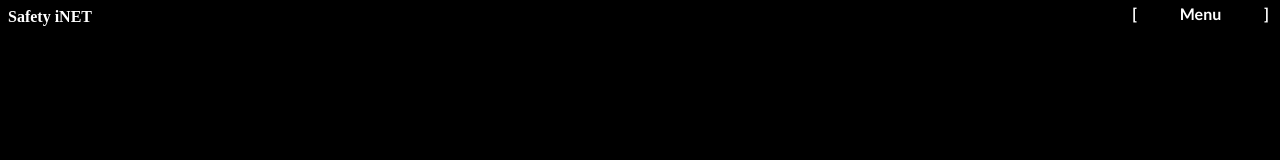
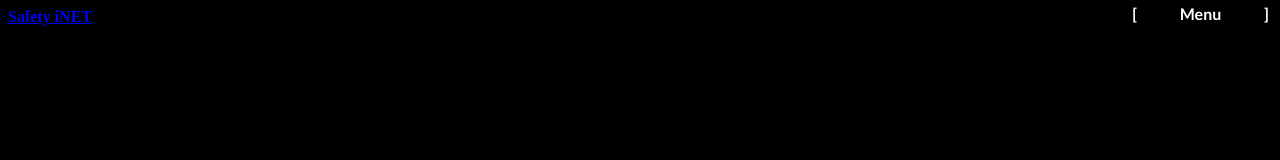
Before and after one commit to InfoSecREDD/SIN-Main, a plain HTML site: page index.html in a window 1280 px wide. Drawn offline with Linux system fonts and the light colour scheme.

Commit message:
Update index.html

```diff
--- a/index.html
+++ b/index.html
@@ -9,7 +9,7 @@
 
 <!-- potential combined list option-->
 <body tabindex="0">
-<font color="white"><b>Safety iNET</b></font align="left">
+    <font color="white"><b><a href="index.html">Safety iNET</a></b></font align="left">
     <div class="dropdown" style="position:absolute; right:7px; top:0;">
         <button class="dropbtn"><center>[&nbsp;&nbsp;&nbsp;&nbsp;&nbsp;&nbsp;&nbsp;&nbsp;&nbsp;&nbsp;&nbsp;Menu&nbsp;&nbsp;&nbsp;&nbsp;&nbsp;&nbsp;&nbsp;&nbsp;&nbsp;&nbsp;&nbsp;]</center></button>
         <div class="dropdown-content">
```
